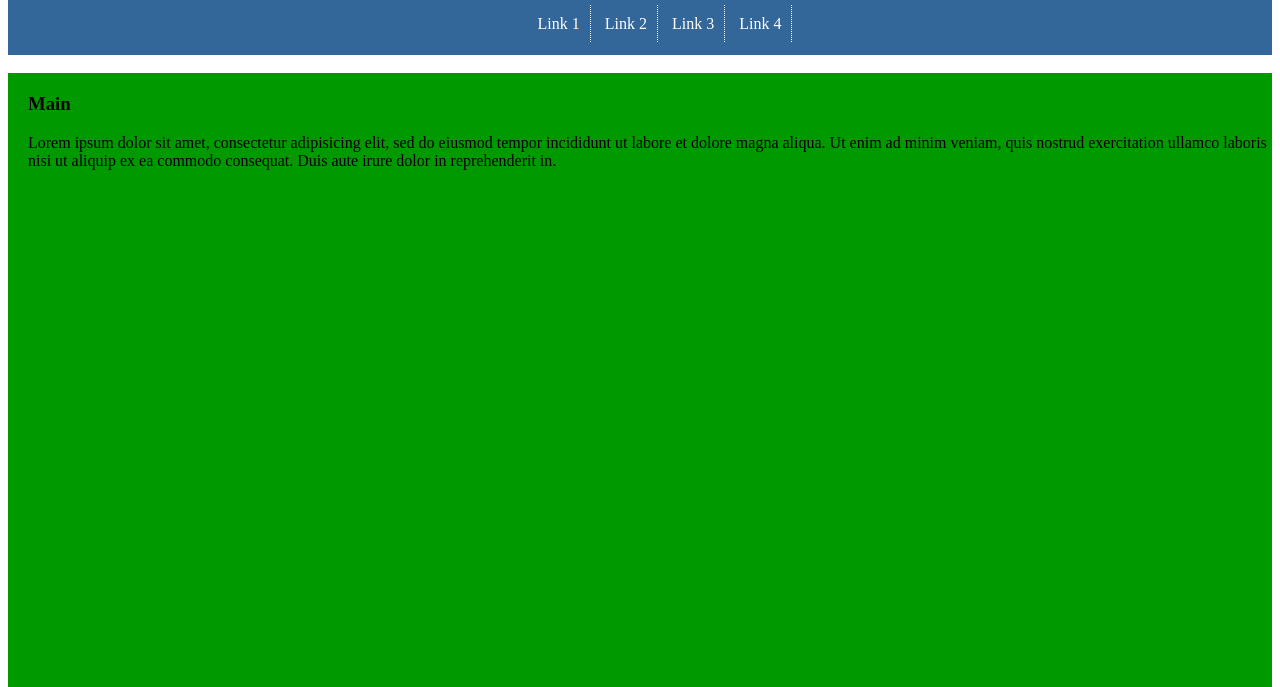
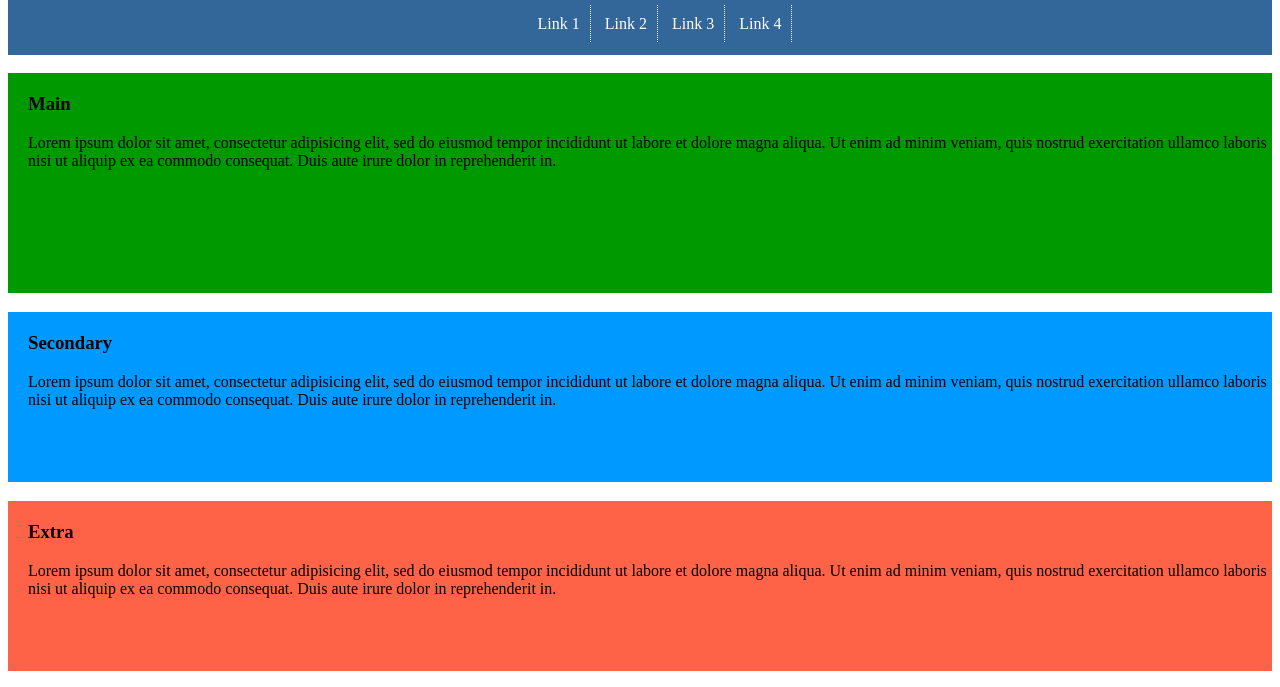
Before and after one commit to Dharasimey49/Logo, a plain HTML site: page index.html in a window 1280 px wide. Shown: the part 64-751 px from the top of the page. Drawn offline with Linux system fonts and the light colour scheme.

Commit message:
Update style.css

```diff
--- a/style.css
+++ b/style.css
@@ -21,7 +21,7 @@ a{
 }
 #section1{
     background-color:#009900;
-    height: 2200px;
+    height: 220px;
     color: black;
     padding-left: 20px;
 }
```
